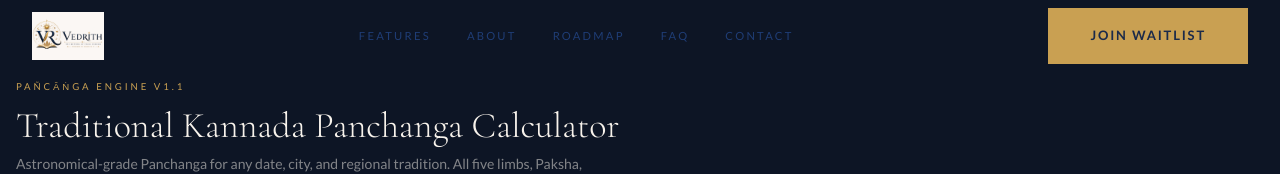
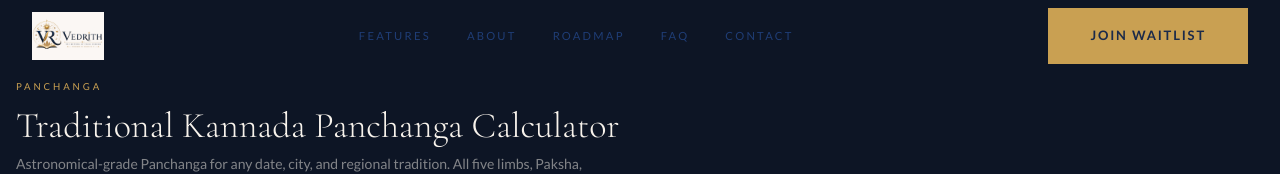
Before and after one commit to vedrith-ai/Website, a Next.js app: page /panchanga in a window 1280 px wide. Shown: the top 174 px of the page. Built offline with nearby package versions, Linux system fonts and the light colour scheme.

Commit message:
Update page.tsx

```diff
--- a/app/panchanga/page.tsx
+++ b/app/panchanga/page.tsx
@@ -66,7 +66,7 @@ export default function PanchangaPage() {
      <div className="border-b border-white/[0.06] pt-20 pb-10 px-4">
         <div className="max-w-7xl mx-auto">
           <p className="font-sans text-[0.6rem] tracking-[0.3em] uppercase text-gold-500 mb-3">
-            Pañcāṅga Engine V1.1
+            Panchanga
           </p>
           <h1 className="font-serif text-3xl md:text-4xl font-light text-cream-100 mb-2 leading-tight">
             Traditional Kannada Panchanga Calculator
```
